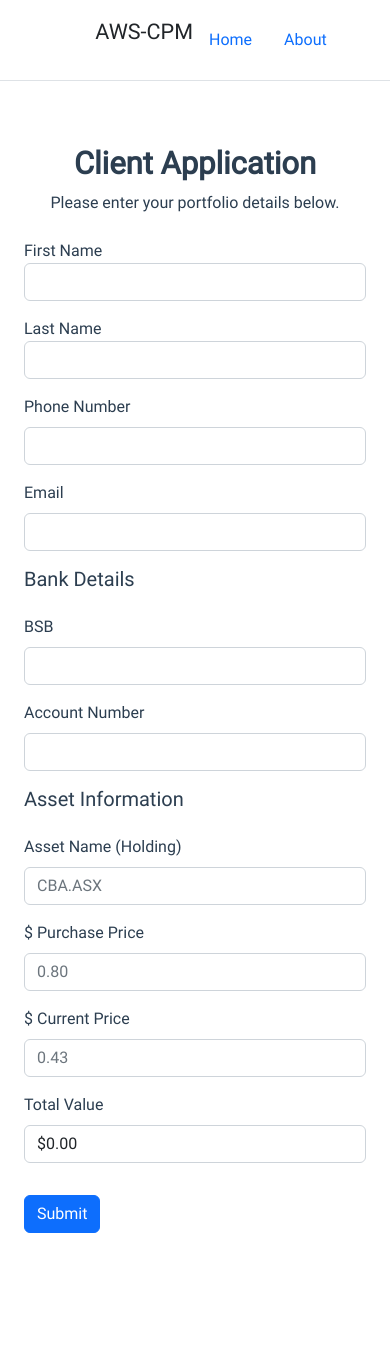
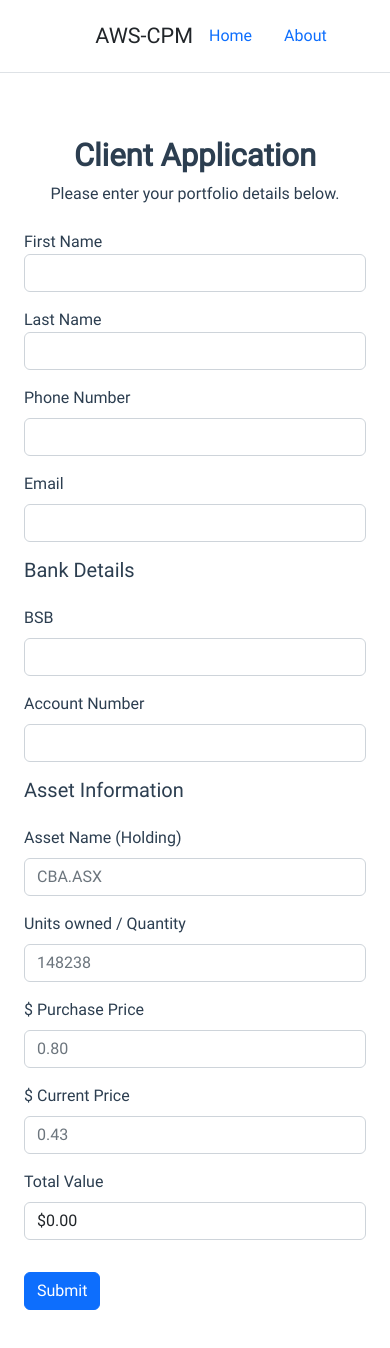
Before and after one commit to elvis-hai-le/aws-cpm, a Vue app in the folder frontend/: page / in a window 390 px wide. Shown: the top 1348 px of the page. Before the commit the page ends 1297 px from the top, so only its background shows below. Built offline with nearby package versions, Linux system fonts and the light colour scheme.

Commit message:
final form update for today

```diff
--- a/frontend/src/App.vue
+++ b/frontend/src/App.vue
@@ -1,15 +1,8 @@
 <template>
-    <header
-        class="d-flex flex-wrap justify-content-center py-3 mb-4 border-bottom"
-    >
+    <header class="d-flex flex-wrap justify-content-center py-3 mb-4 border-bottom">
         <div class="container">
-            <div
-                class="d-flex flex-wrap align-items-center justify-content-center justify-content-lg-start"
-            >
-                <a
-                    href="/"
-                    class="d-flex align-items-center mb-3 mb-md-0 me-md-auto text-dark text-decoration-none"
-                >
+            <div class="d-flex flex-wrap align-items-center justify-content-center justify-content-lg-start">
+                <a href="/" class="d-flex align-items-center mb-md-0 me-md-auto text-dark text-decoration-none">
                     <svg class="bi me-2" width="40" height="32">
                         <use xlink:href="#bootstrap"></use>
                     </svg>
@@ -18,14 +11,10 @@
 
                 <ul class="nav nav-pills">
                     <li class="nav-item">
-                        <router-link to="/"
-                            ><a class="nav-link">Home</a></router-link
-                        >
+                        <router-link to="/"><a class="nav-link">Home</a></router-link>
                     </li>
                     <li class="nav-item">
-                        <router-link to="/about"
-                            ><a class="nav-link">About</a></router-link
-                        >
+                        <router-link to="/about"><a class="nav-link">About</a></router-link>
                     </li>
                 </ul>
             </div>
--- a/frontend/src/components/ClientForm.vue
+++ b/frontend/src/components/ClientForm.vue
@@ -12,11 +12,11 @@
                     <label for="inputLName">Last Name</label>
                     <input type="text" class="form-control" id="inputLName">
                 </div>
-                <div class="col-md-5">
+                <div class="col-md-6">
                     <label for="inputPhone" class="form-label">Phone Number</label>
                     <input type="phone" class="form-control" id="inputPhone">
                 </div>
-                <div class="col-md-7">
+                <div class="col-md-6">
                     <label for="inputEmail" class="form-label">Email</label>
                     <input type="email" class="form-control" id="inputEmail">
                 </div>
@@ -34,9 +34,13 @@
                 <div class="col-12">
                     <h3 class="lead">Asset Information</h3>
                 </div>
+                <div class="col-12">
+                    <label for="aName" class="form-label">Asset Name (Holding)</label>
+                    <input type="text" placeholder="CBA.ASX" class="form-control" id="aName">
+                </div>
                 <div class="col-md-4">
-                    <label for="asset1" class="form-label">Asset Name (Holding)</label>
-                    <input type="text" placeholder="CBA.ASX" class="form-control" id="asset1">
+                    <label for="aQuantity" class="form-label">Units owned / Quantity</label>
+                    <input type="number" placeholder="148238" class="form-control" id="aQuantity">
                 </div>
                 <div class="col-md-4">
                     <label for="pPrice" class="form-label">$ Purchase Price</label>
@@ -47,8 +51,8 @@
                     <input type="number" placeholder="0.43" class="form-control" id="cPrice">
                 </div>
                 <div class="col-12">
-                    <label for="totalValue" class="form-label">Total Value</label>
-                    <p type="text" class="form-control" id="totalValue">$0.00</p>
+                    <label for="aTotal" class="form-label">Total Value</label>
+                    <p type="text" class="form-control" id="aTotal">$0.00</p>
                 </div>
                 <div class="col-12 form-submit">
                     <button type="submit" class="btn btn-primary">Submit</button>
```
